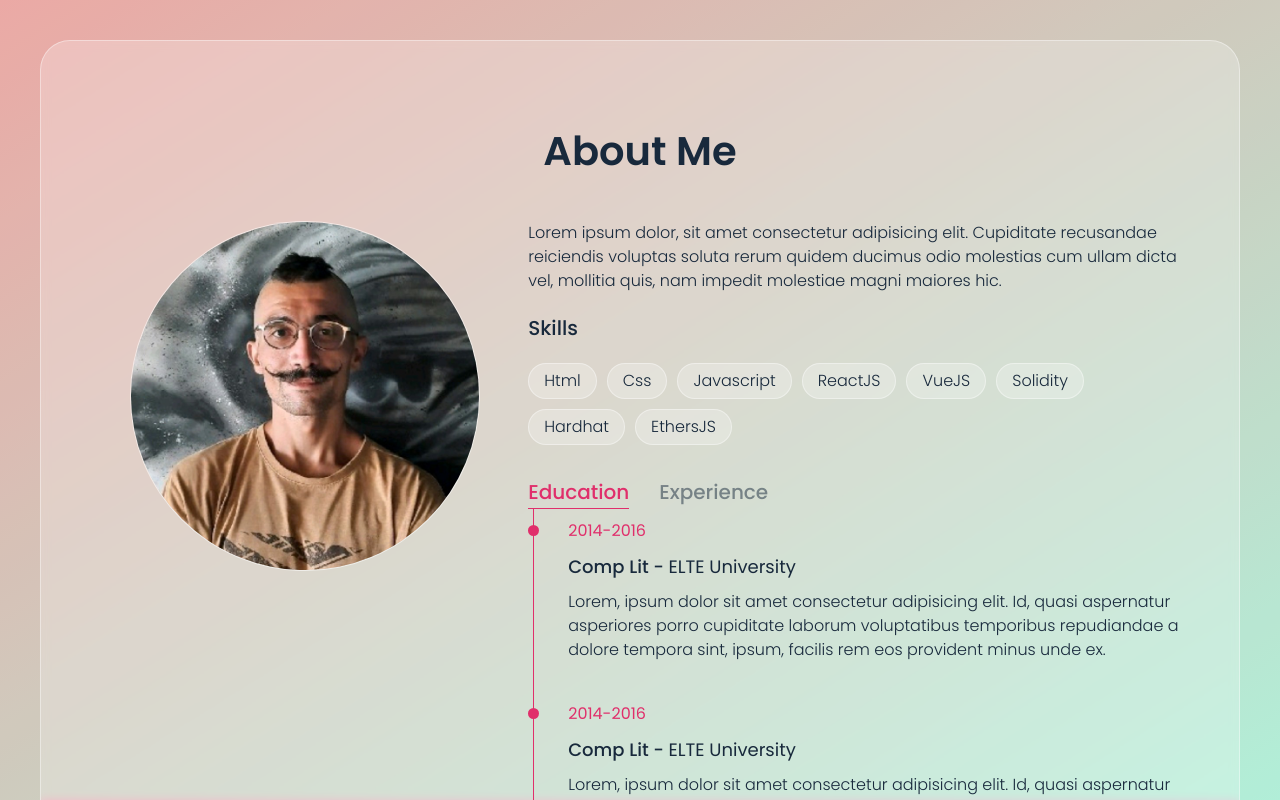
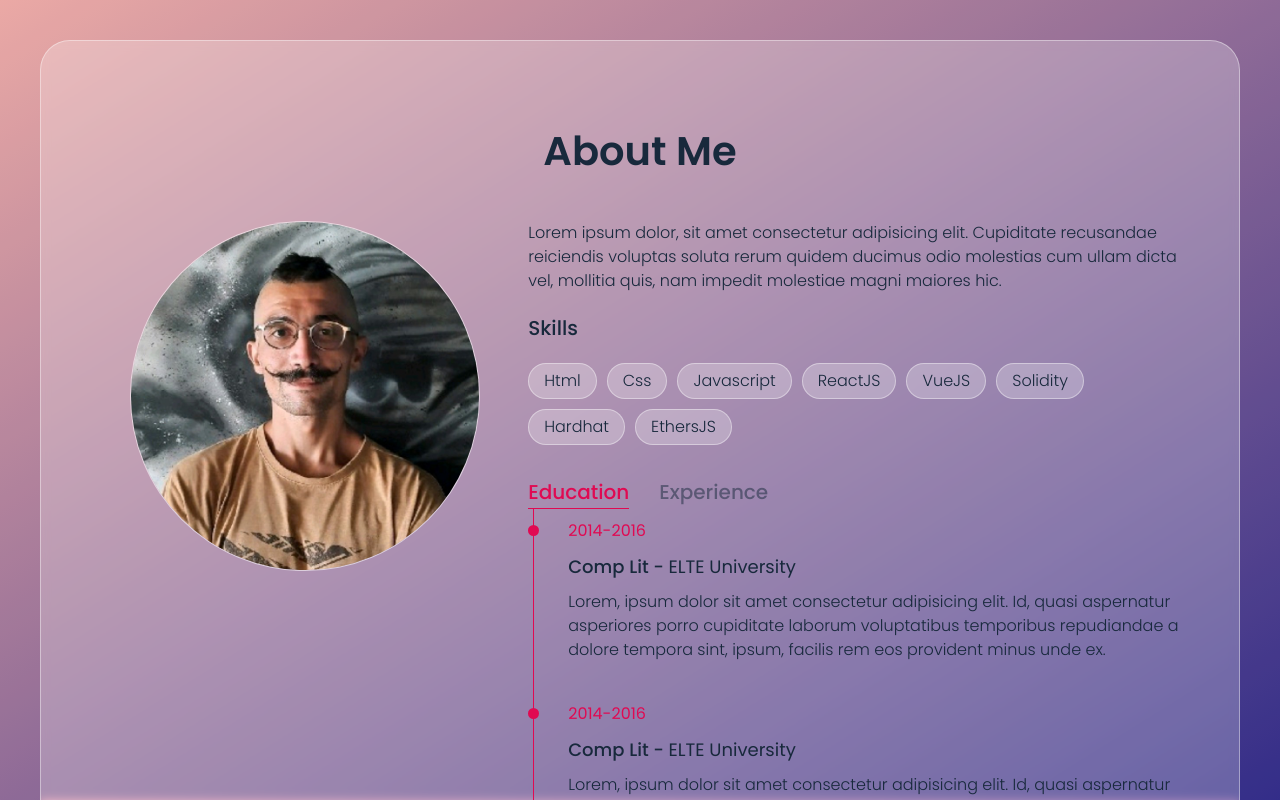
Before and after one commit to muratcan-yuksel/portfolio-glass-ex, a React (Create React App) app: page / in a window 1280 px wide. Shown: the top 800 px of the page. Built offline with nearby package versions, Linux system fonts and the light colour scheme.

Commit message:
changed color variables

```diff
--- a/src/index.css
+++ b/src/index.css
@@ -3,13 +3,13 @@
 
 /* variables */
 :root {
-  --main-color: #e02f6b;
+  --main-color: #e00a52;
   --blue: #0000ff;
   --blue-dark: #18293c;
   --orange: #ffa500;
   --green-yellow: #cddc39;
   --pink-light: #efa2b4;
-  --cyan-light: #aef1ee;
+  --cyan-light: #1e1594;
   --white: #ffffff;
   --white-alpha-40: rgba(255, 255, 255, 0.4);
   --white-alpha-25: rgba(255, 255, 255, 0.25);
```
